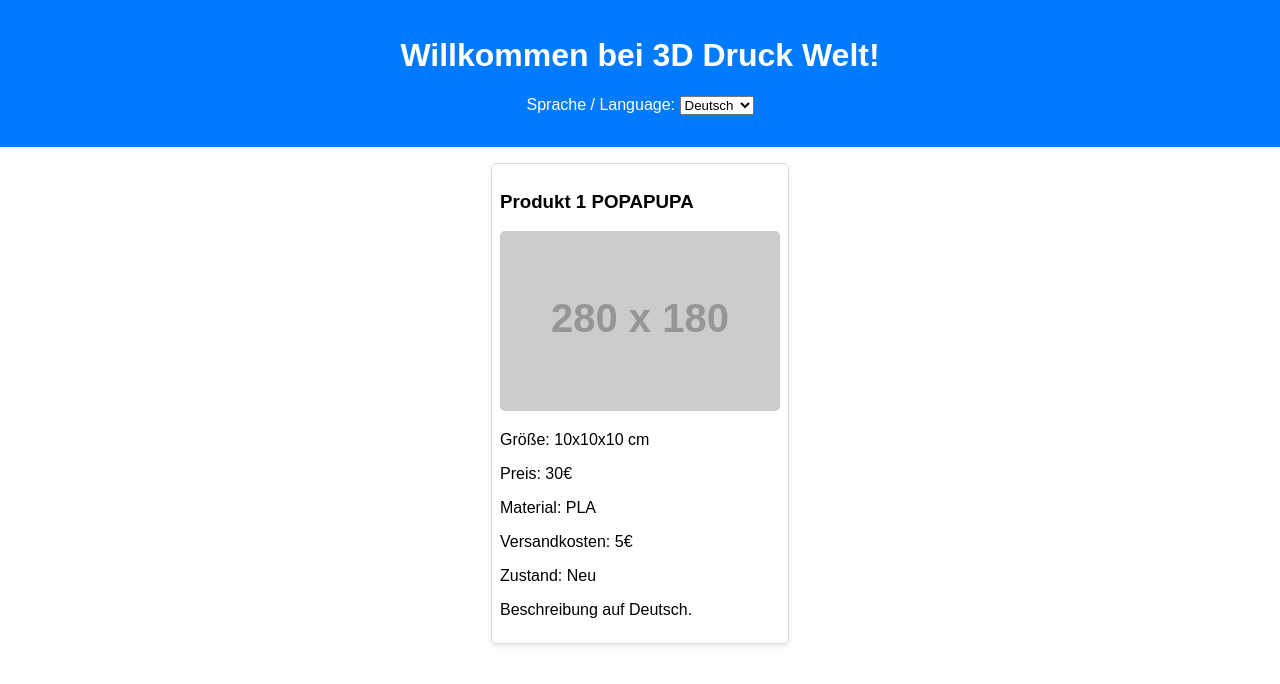
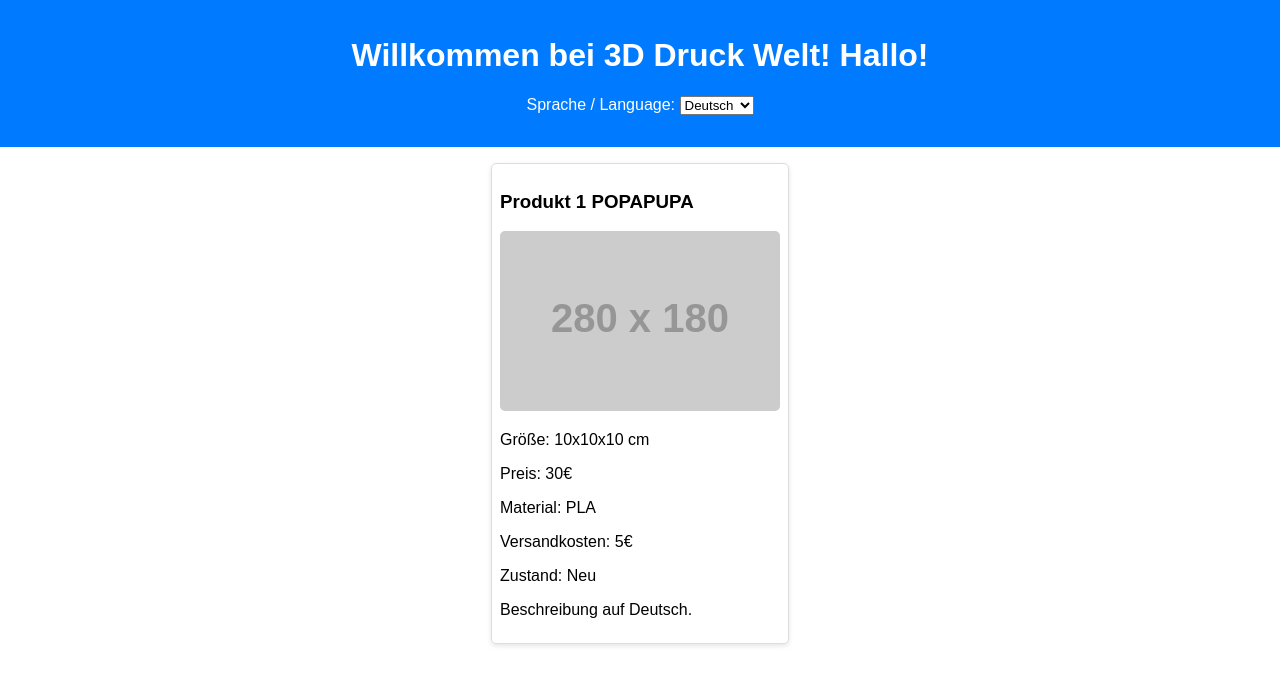
Before and after one commit to anebanchik/3d-druck-Welt, a plain HTML site: page index.html in a window 1280 px wide. Drawn offline with Linux system fonts and the light colour scheme; placeholder pictures from the web are drawn by us.

Commit message:
Update index.html

```diff
--- a/index.html
+++ b/index.html
@@ -40,7 +40,7 @@
 <script>
   const translations = {
     de: {
-      welcome: "Willkommen bei 3D Druck Welt!",
+      welcome: "Willkommen bei 3D Druck Welt! Hallo!",
       products: [
         {
           name: "Produkt 1 POPAPUPA",
```
